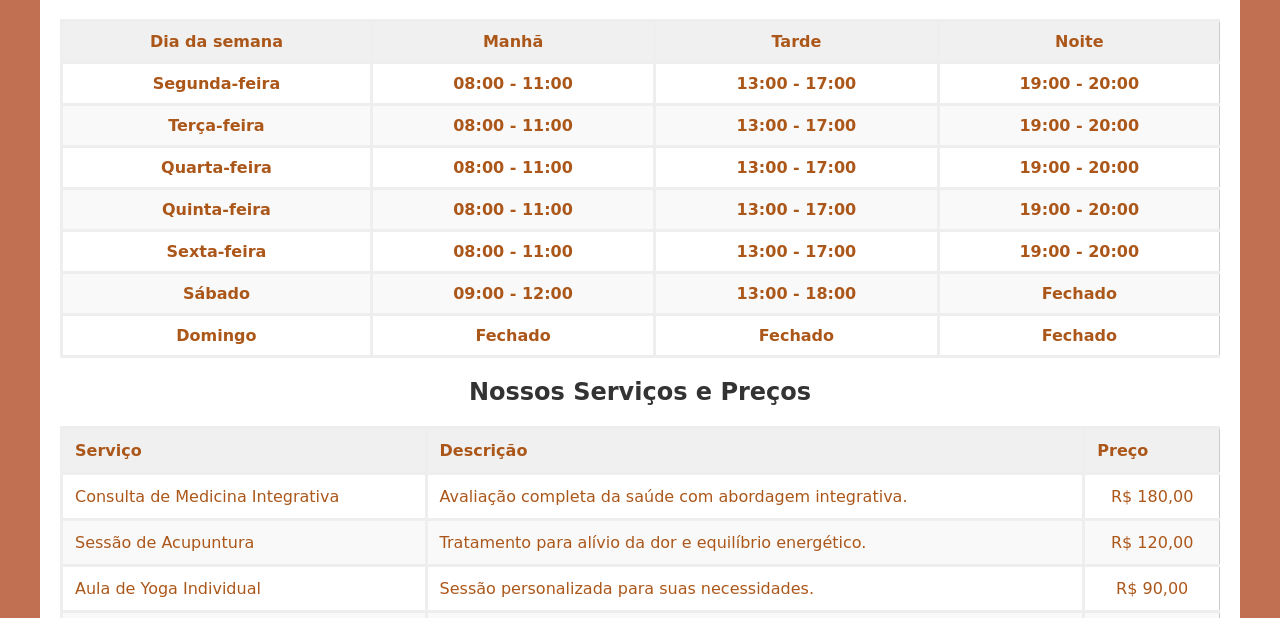
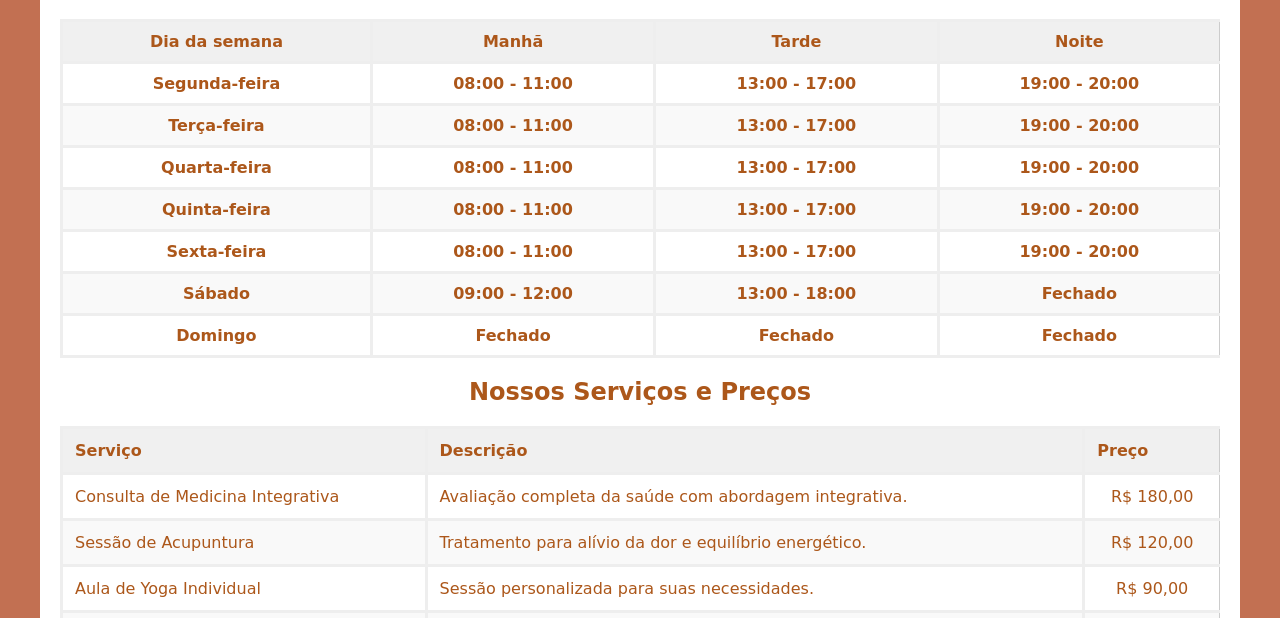
Before and after one commit to PaulaMye/Dio-Criando-o-primeiro-site-quase-completo, a plain HTML site: page horario-atendimento.html in a window 1280 px wide. Shown: the part 482-1100 px from the top of the page. Drawn offline with Linux system fonts and the light colour scheme.

Commit message:
etapa 5
ainda não foi

```diff
--- a/base.css
+++ b/base.css
@@ -195,7 +195,7 @@ button[type="submit"]:hover {
 .tabela-servicos-container h2 {
     text-align: center;
     margin-bottom: 20px;
-    color: #333;
+    color: rgb(172, 87, 26);
 }
 .tabela-servicos-container table {
     width: 100%;
```
